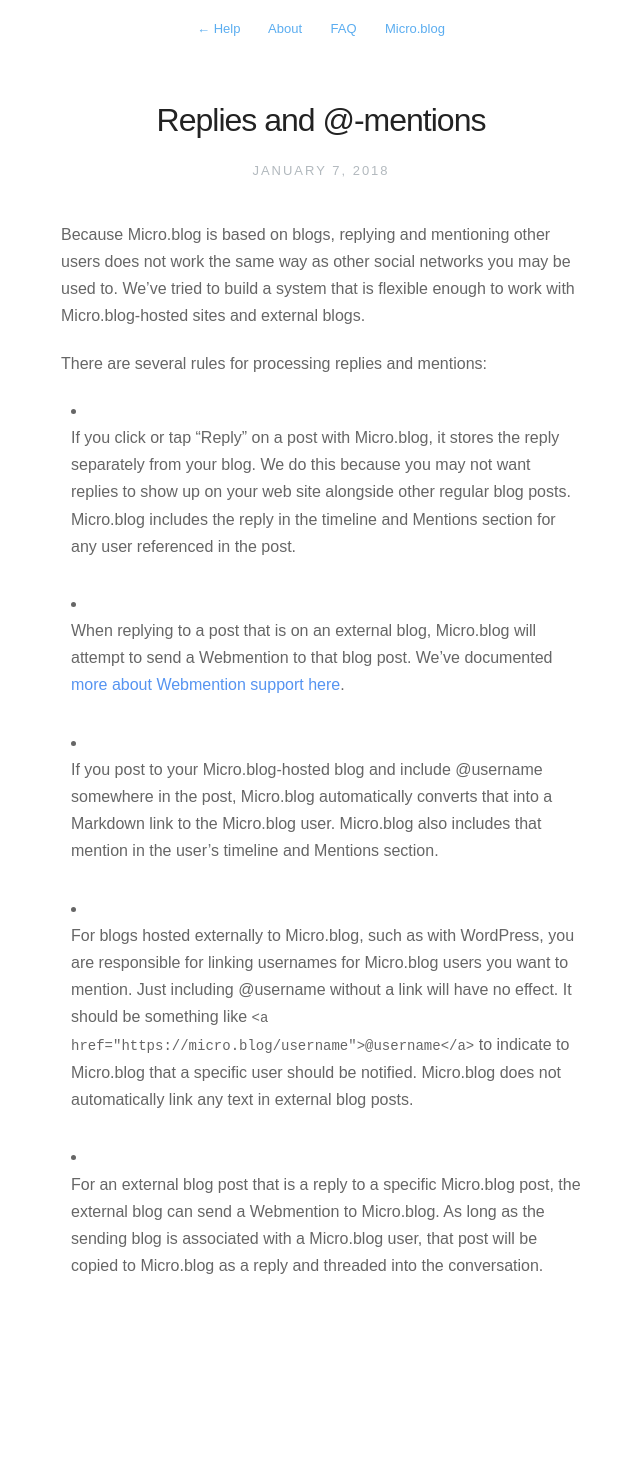
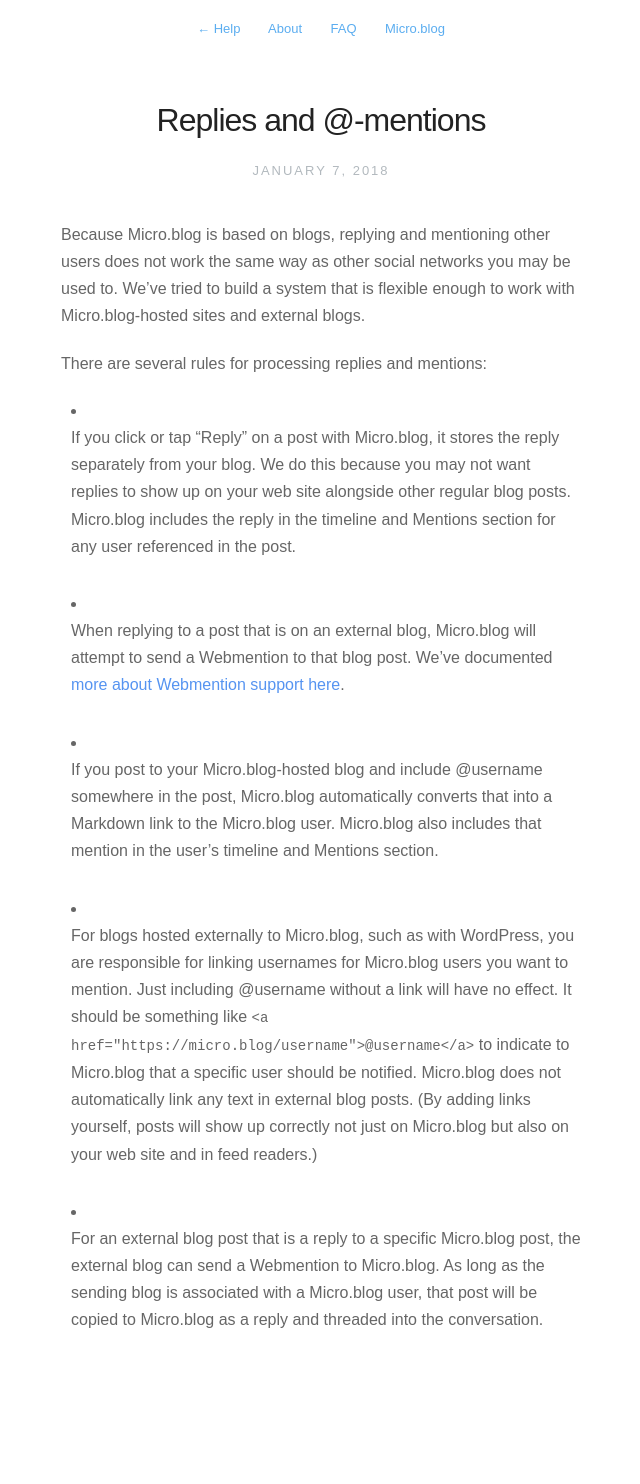
Before and after one commit to microdotblog/help.micro.blog, a Jekyll site: the page built from _posts/2018-01-07-replies-and-mentions.markdown, in a window 1280 px wide. Shown: the whole page, without its empty margins (319-959 px from the left). Built offline with Jekyll 4.4.1, drawn with Linux system fonts in a browser that asks for light colours; nearby versions of some CDN libraries; before the commit the page ends 1429 px from its top, so only the background shows below that.

Commit message:
Added a little more to reasons for not auto-linking external posts.

```diff
--- a/_posts/2018-01-07-replies-and-mentions.markdown
+++ b/_posts/2018-01-07-replies-and-mentions.markdown
@@ -14,6 +14,6 @@
 
 * If you post to your Micro.blog-hosted blog and include @username somewhere in the post, Micro.blog automatically converts that into a Markdown link to the Micro.blog user. Micro.blog also includes that mention in the user's timeline and Mentions section.
 
-* For blogs hosted externally to Micro.blog, such as with WordPress, you are responsible for linking usernames for Micro.blog users you want to mention. Just including @username without a link will have no effect. It should be something like `<a href="https://micro.blog/username">@username</a>` to indicate to Micro.blog that a specific user should be notified. Micro.blog does not automatically link any text in external blog posts.
+* For blogs hosted externally to Micro.blog, such as with WordPress, you are responsible for linking usernames for Micro.blog users you want to mention. Just including @username without a link will have no effect. It should be something like `<a href="https://micro.blog/username">@username</a>` to indicate to Micro.blog that a specific user should be notified. Micro.blog does not automatically link any text in external blog posts. (By adding links yourself, posts will show up correctly not just on Micro.blog but also on your web site and in feed readers.)
 
 * For an external blog post that is a reply to a specific Micro.blog post, the external blog can send a Webmention to Micro.blog. As long as the sending blog is associated with a Micro.blog user, that post will be copied to Micro.blog as a reply and threaded into the conversation.
```
